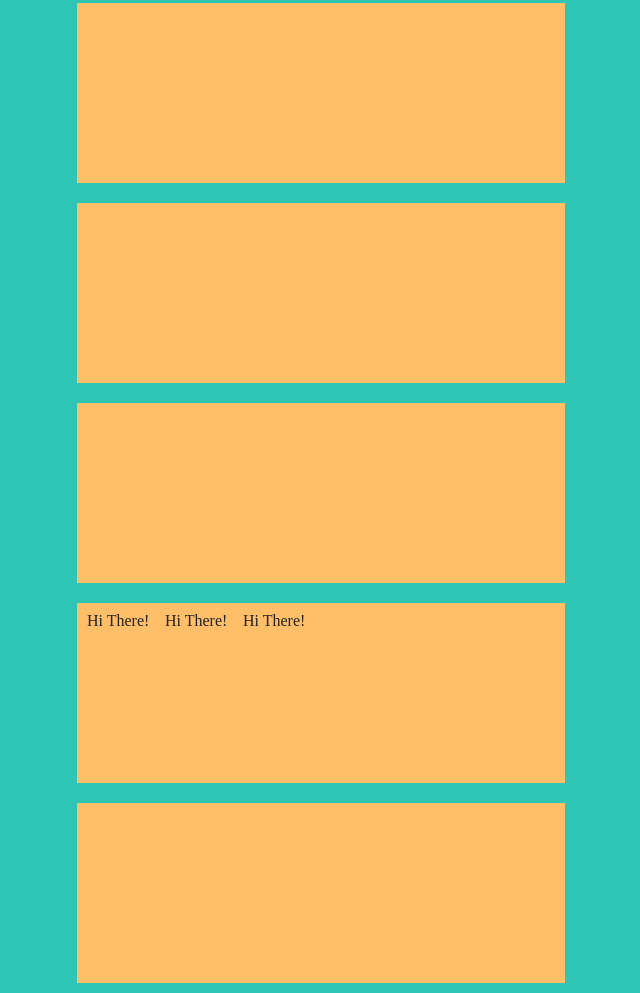
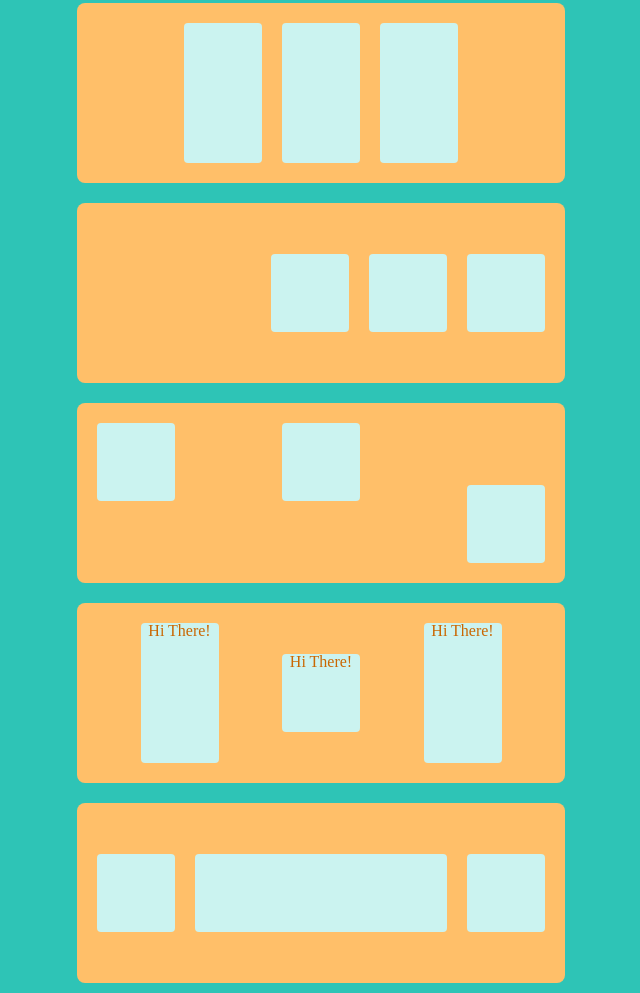
Before and after one commit to elinfelicia/flex-practice-squares, a plain HTML site: page index.html in a window 1280 px wide. Shown: the part 207-1200 px from the top of the page, without its empty margins (93-733 px from the left). Drawn offline with Linux system fonts and the light colour scheme; files that its build step writes are made by us from their sources.

Commit message:
flex styling added

```diff
--- a/index.html
+++ b/index.html
@@ -16,9 +16,9 @@
             <div class="container__square"></div>
         </div>
         <div class="container__box container__box--2">
-            <div class="container__square container__square--stretch"></div>
-            <div class="container__square container__square--stretch"></div>
-            <div class="container__square container__square--stretch"></div>
+            <div class="container__rectangle"></div>
+            <div class="container__rectangle"></div>
+            <div class="container__rectangle"></div>
         </div>
         <div class="container__box container__box--3">
             <div class="container__square"></div>
@@ -28,22 +28,22 @@
         <div class="container__box container__box--4">
             <div class="container__square"></div>
             <div class="container__square"></div>
-            <div class="container__square"></div>
+            <div class="container__square container__square--9"></div>
         </div>
         <div class="container__box container__box--5">
-            <div class="container__square container__square--stretch">
+            <div class="container__rectangle">
                 <p class="container__greeting">Hi There!</p>
             </div>
-            <div class="container__square">
+            <div class="container__square container__square--10">
                 <p class="container__greeting">Hi There!</p>
             </div>
-            <div class="container__square container__square--stretch">
+            <div class="container__rectangle">
                 <p class="container__greeting">Hi There!</p>
             </div>
         </div>
         <div class="container__box container__box--6">
             <div class="container__square"></div>
-            <div class="container__square container__square--stretch"></div>
+            <div class="container__square container__rectangle--6"></div>
             <div class="container__square"></div>
         </div>
     </div>
--- a/styles/index.css
+++ b/styles/index.css
@@ -22,9 +22,53 @@ body {
     height: 160px;
     margin: 10px;
     padding: 10px;
+    border-radius: 8px;
     background-color: #ffbf69;
+}
+.container__box--1 {
+    align-items: flex-end;
+}
+.container__box--2 {
+    justify-content: center;
+}
+.container__box--3 {
+    justify-content: flex-end;
+    align-items: center;
+}
+.container__box--4 {
+    justify-content: space-between;
+}
+.container__box--5 {
+    justify-content: space-evenly;
+}
+.container__box--6 {
+    justify-content: space-around;
+    align-items: center;
 }
 .container__square {
     width: 78px;
     height: 78px;
+    border-radius: 4px;
+    margin: 10px;
+    background-color: #cbf3f0;
+    color: #ca6702;
+    text-align: center;
 }
+.container__rectangle {
+    width: 78px;
+    border-radius: 4px;
+    margin: 10px;
+    background-color: #cbf3f0;
+    color: #ca6702;
+    text-align: center;
+}
+.container__square--9 {
+    align-self: flex-end;
+}
+.container__square--10 {
+    align-self: center;
+}
+.container__rectangle--6 {
+    display: flex;
+    flex-grow: 1;
+}
```
Also changed, not shown: 1 other file.
